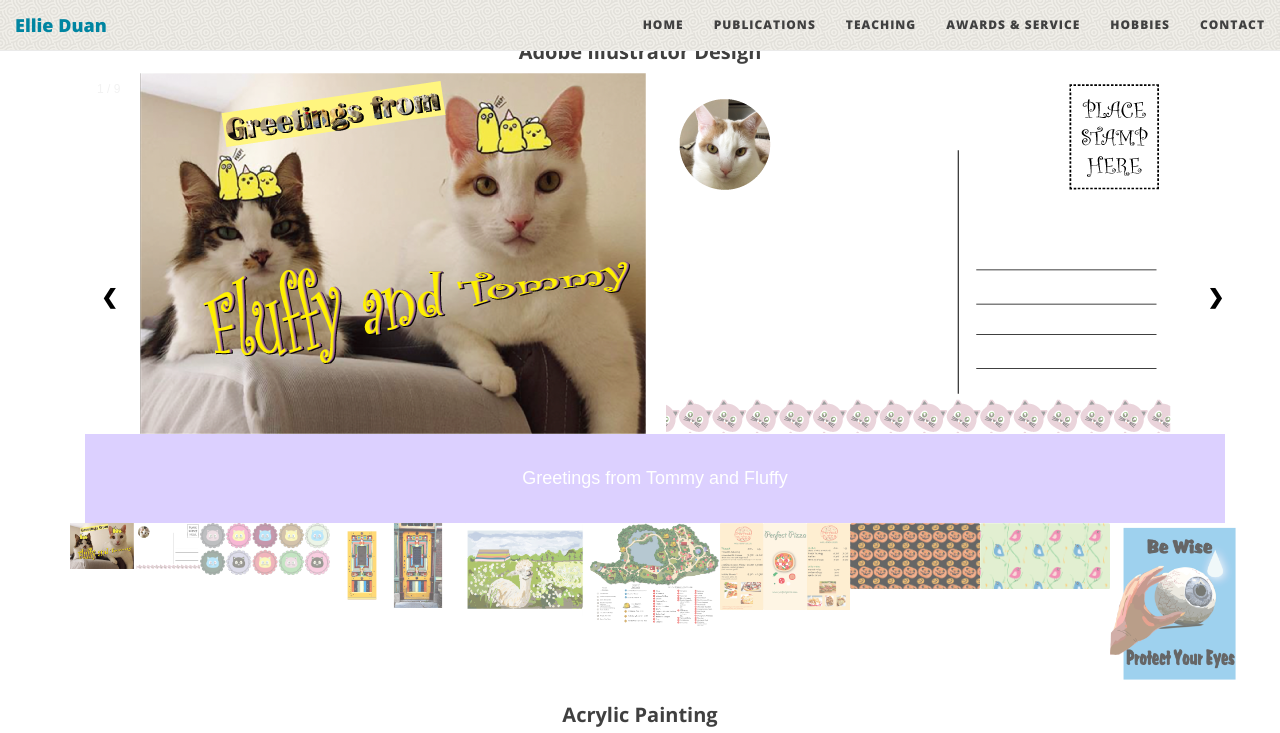
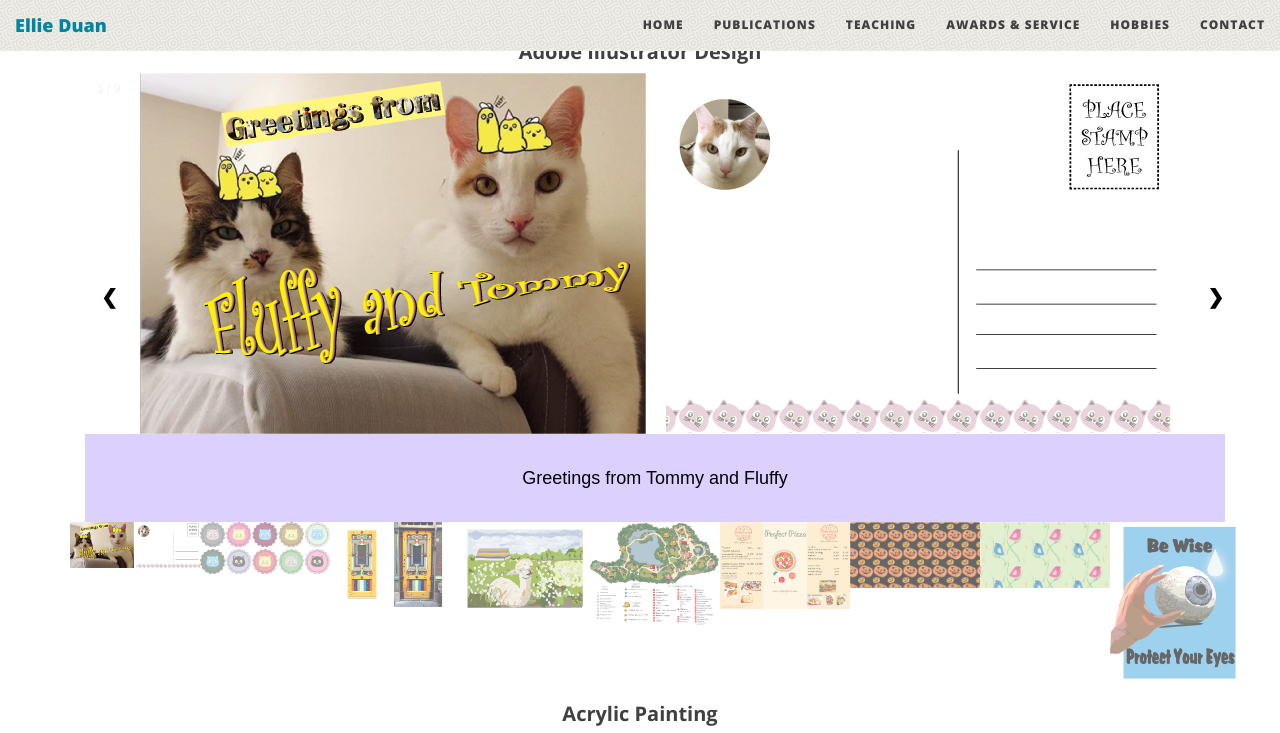
Before and after one commit to EllieDuan/EllieDuan.github.io, a Jekyll site: the page built from hobbies.html, in a window 1280 px wide and 1400 px high, scrolled down 109 px. Shown: the top 733 px of the window. Built offline with Jekyll 4.4.1, drawn with Linux system fonts in a browser that asks for light colours; nearby versions of some CDN libraries.

Commit message:
update painting

```diff
--- a/hobbies.html
+++ b/hobbies.html
@@ -82,8 +82,8 @@ img {
 .caption-container {
   text-align: center;
   background-color: #dcd0ff;
-  padding: 1px 8px;
-  color: white;
+  padding: 0.5px 6px;
+  color: black;
 }
 
 .row:after {
```
